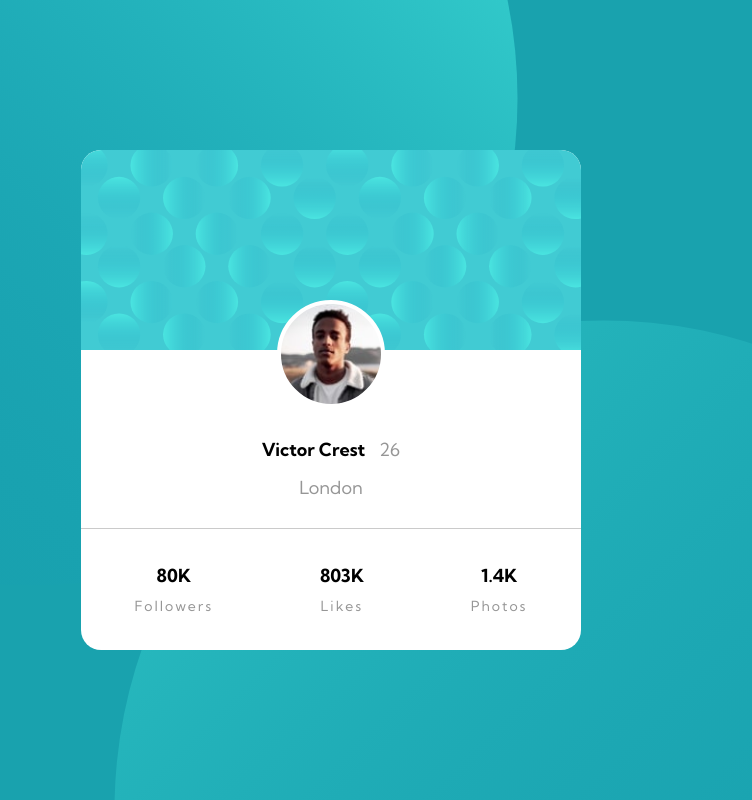
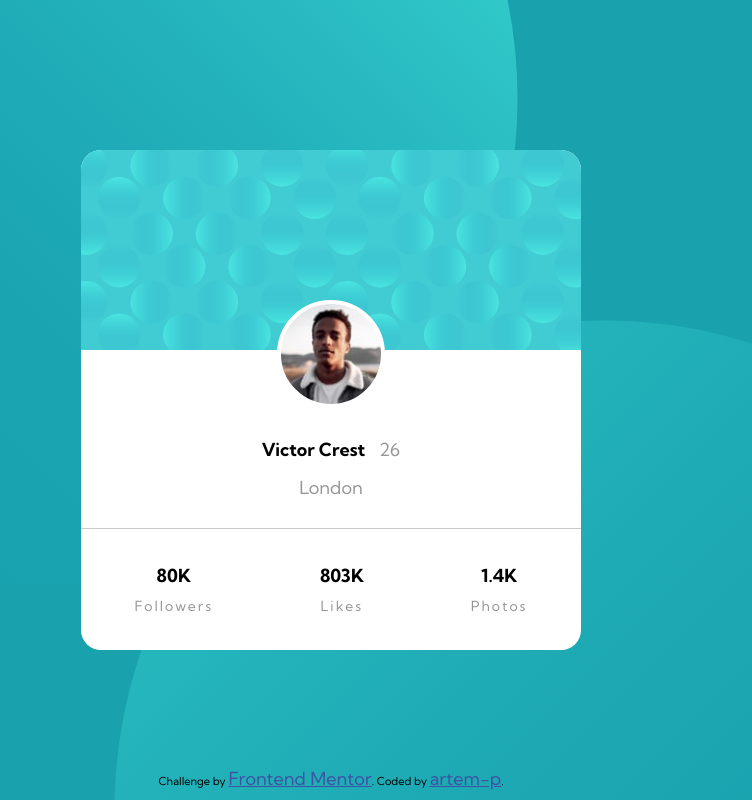
Before and after one commit to artem-p/playground, a plain HTML site: page profile-card-component-main/index.html in a window 1280 px wide. Shown: the whole page, without its empty margins (309-1061 px from the left). Drawn offline with Linux system fonts and the light colour scheme.

Commit message:
add attribution

```diff
--- a/profile-card-component-main/css/style.css
+++ b/profile-card-component-main/css/style.css
@@ -24,6 +24,10 @@
 
 .attribution {
     font-size: 11px; text-align: center;
+    position: absolute;
+    bottom: 10px;
+    width: 100%;
+    margin: 0 auto;
 }
 
 .attribution a {
--- a/profile-card-component-main/index.html
+++ b/profile-card-component-main/index.html
@@ -63,10 +63,10 @@
       </div>
     </div>
 
-    <!-- <div class="attribution">
+    <div class="attribution">
       Challenge by <a href="https://www.frontendmentor.io?ref=challenge" target="_blank">Frontend Mentor</a>.
-      Coded by <a href="#">Your Name Here</a>.
-    </div> -->
+      Coded by <a href="https://github.com/artem-p">artem-p</a>.
+    </div>
   </div>
 
 
```
